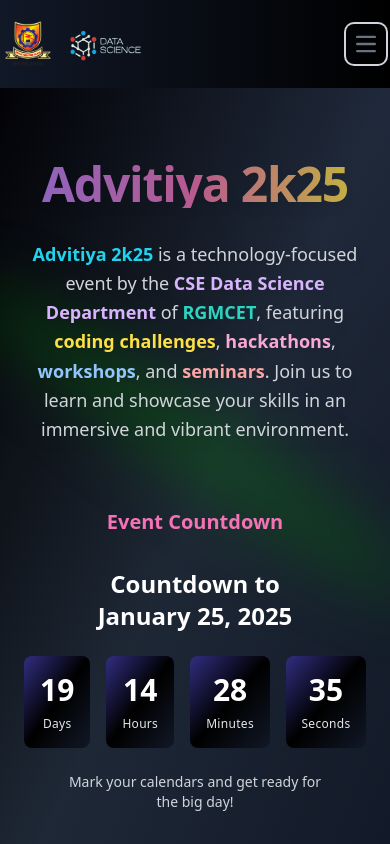
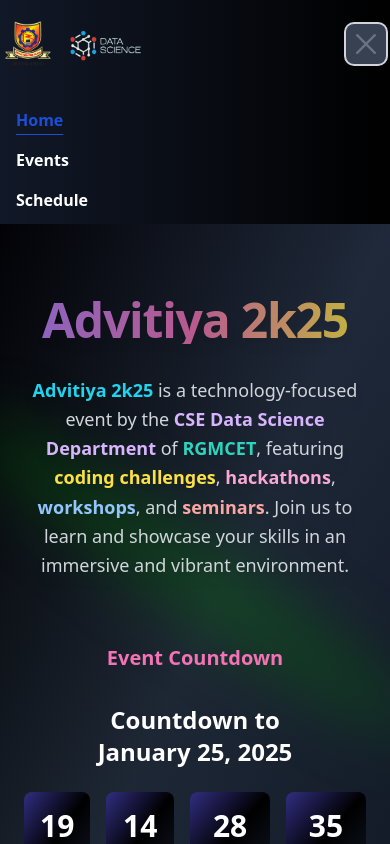
Before and after one commit to harshithreddy-dev/Advitiya2k25, a Next.js app: page / in a window 390 px wide. Both pictures are taken after a click on the button "Open main menu". Shown: the top 844 px of the page. Built offline with nearby package versions, Linux system fonts and the light colour scheme.

Commit message:
fixed minor issues

```diff
--- a/src/app/_components/Navbar.tsx
+++ b/src/app/_components/Navbar.tsx
@@ -17,31 +17,25 @@ const Navbar: React.FC = () => {
     setIsMenuOpen(false);
   };
 
-  // Close menu if clicked outside
   useEffect(() => {
     const handleClickOutside = (event: MouseEvent) => {
-      if (menuRef.current && !menuRef.current.contains(event.target as Node)) {
+      if (
+        menuRef.current &&
+        !menuRef.current.contains(event.target as Node) &&
+        (event.target as HTMLElement).id !== "menu-toggle-btn" // Prevent immediate closing when clicking the toggle button
+      ) {
         closeMenu();
       }
     };
 
-    // Attach event listener on mount
-    document.addEventListener("click", handleClickOutside);
+    document.addEventListener("mousedown", handleClickOutside);
 
-    // Clean up event listener on unmount
     return () => {
-      document.removeEventListener("click", handleClickOutside);
+      document.removeEventListener("mousedown", handleClickOutside);
     };
   }, []);
 
-  const navItems = [
-    "Home",
-    "Events",
-    "Schedule",
-    // "Contact",
-    // "About",
-    // "Gallery",
-  ];
+  const navItems = ["Home", "Events", "Schedule"];
 
   return (
     <nav className="bg-gradient-to-r from-gray-900 to-black shadow-lg transition duration-300">
@@ -49,21 +43,19 @@ const Navbar: React.FC = () => {
         <div className="flex items-center space-x-3">
           <img
             src="/rgmcetlogo.png"
-            className="h-12 sm:h-14 md:h-14" // Adjusting the logo size responsively
+            className="h-12 sm:h-14 md:h-14"
             alt="RGMCET Logo"
           />
           <img
             src="/cse-ds-logo.png"
-            className="h-20 md:h-24 " // Adjusting the logo size responsively
-            alt="RGMCET Logo"
+            className="h-20 md:h-24"
+            alt="CSE-DS Logo"
           />
-          <span className="self-center text-xl sm:text-2xl md:text-3xl font-semibold whitespace-nowrap text-white">
-            {/* RGMCET */}
-          </span>
         </div>
 
-        {/* Toggle button (Hamburger or X) */}
+        {/* Toggle button */}
         <button
+          id="menu-toggle-btn"
           onClick={toggleMenu}
           type="button"
           className={`inline-flex items-center p-2 w-10 h-10 justify-center text-sm text-gray-500 rounded-lg md:hidden transition duration-200 ${
@@ -74,8 +66,6 @@ const Navbar: React.FC = () => {
         >
           <span className="sr-only">Open main menu</span>
           {isMenuOpen ? (
-            // X button when menu is open
-            <div onClick={toggleMenu}>
             <svg
               className="w-5 h-5"
               aria-hidden="true"
@@ -91,9 +81,7 @@ const Navbar: React.FC = () => {
                 d="M1 1l15 15M1 16L16 1"
               />
             </svg>
-            </div>
           ) : (
-            // Hamburger icon when menu is closed
             <svg
               className="w-5 h-5"
               aria-hidden="true"
@@ -113,13 +101,13 @@ const Navbar: React.FC = () => {
         </button>
 
         <div
-          ref={menuRef} // Attach the reference here
+          ref={menuRef}
           className={`${
             isMenuOpen ? "block" : "hidden"
           } w-full md:block md:w-auto`}
           id="navbar-solid-bg"
         >
-          <ul className="flex flex-col font-large font-black mt-4 rounded-lg md:space-x-8 md:flex-row md:mt-0 md:border-0 md:bg-transparent text-white">
+          <ul className="flex flex-col font-large font-black mt-4 rounded-lg md:space-x-8 md:flex-row md:mt-0 text-white">
             {navItems.map((item) => (
               <li key={item}>
                 <Link
@@ -136,7 +124,7 @@ const Navbar: React.FC = () => {
                       ? "underline underline-offset-8 text-blue-700"
                       : "text-white"
                   }`}
-                  onClick={closeMenu} // Close menu when a navigation item is clicked
+                  onClick={closeMenu}
                 >
                   {item}
                 </Link>
```
Lines whose indentation alone changed are shown as unchanged.
